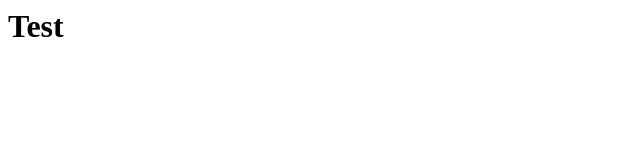
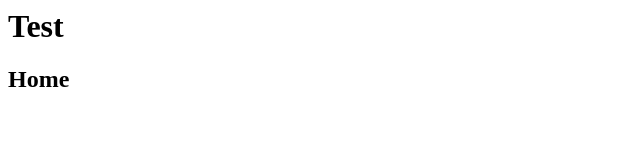
Before and after one commit to pabitrapanda22/GTMS, a plain HTML site: page index.html in a window 1280 px wide. Shown: the full height of the page, 0-640 px from the left. Drawn offline with Linux system fonts and the light colour scheme.

Commit message:
index changes

```diff
--- a/index.html
+++ b/index.html
@@ -1,5 +1,6 @@
 <head>
     <body>
         <h1>Test</h1>
+        <h2>Home</h2>
     </body>
 </head>
```
